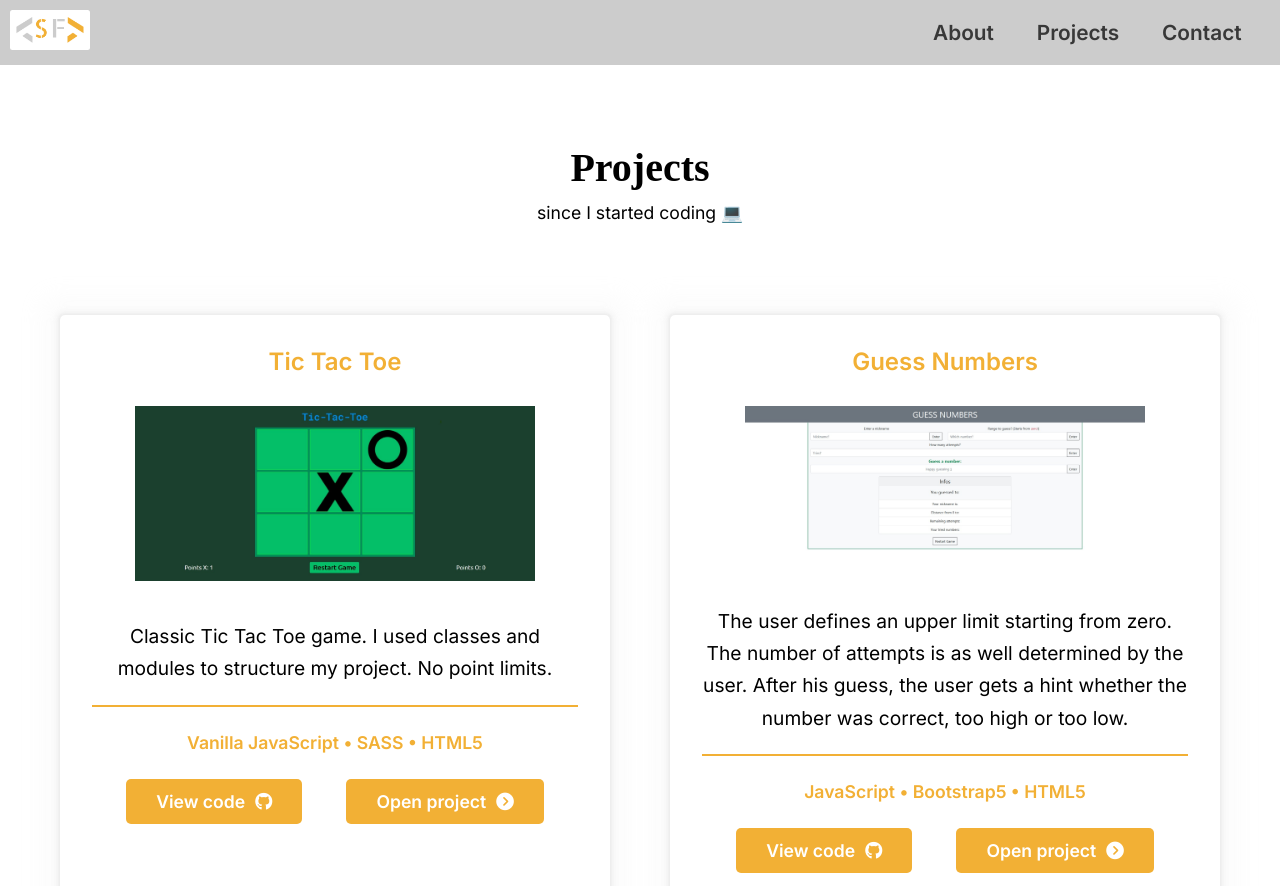
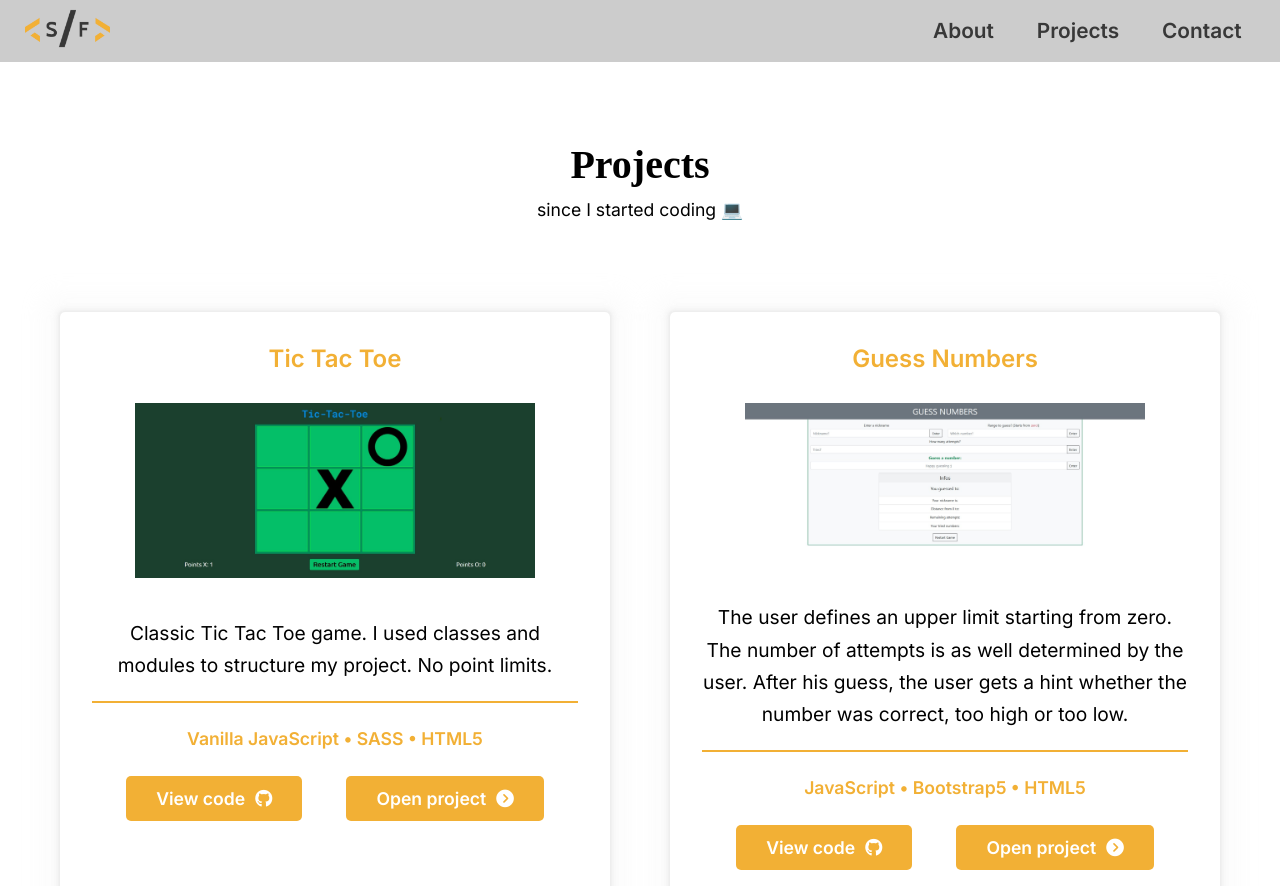
Before and after one commit to stefanfaderl/stefanfaderl.github.io, a plain HTML site: page projectsSite.html in a window 1280 px wide. Shown: the top 886 px of the page. Drawn offline with nearby package versions, Linux system fonts and the light colour scheme.

Commit message:
added new logo and favicon

```diff
--- a/projectsSite.html
+++ b/projectsSite.html
@@ -7,7 +7,7 @@
     <meta name="viewport" content="width=device-width, initial-scale=1.0">
     <title>Stefan Faderl - Portfolio</title>
     <link rel="stylesheet" href="style/style.css">
-    <link rel="icon" type="image/png" href="/images/myLogo.png">
+    <link rel="icon" type="image/png" href="/images/logoFavicon.png">
     <script src="https://kit.fontawesome.com/c2b40c48ad.js" crossorigin="anonymous"></script>
 </head>
 
@@ -17,7 +17,7 @@
             <i class="fa-solid fa-circle-chevron-up" id="progress-value"></i>
         </div>
         <a href="index.html" class="margin-right">
-            <img src="images/myLogo.png" alt="logo" tabindex="1">
+            <img src="images/logo.png" alt="logo" tabindex="1">
         </a>
         <nav>
             <ul>
@@ -38,7 +38,6 @@
 
         <div class="contentSectionWhite" id="projects">
             <article class="mainSectionsHeading">
-                <!-- <h3>All my</h3> -->
                 <p>Projects</p>
                 <h4>since I started coding 💻</h4>
             </article>
--- a/style/style.scss
+++ b/style/style.scss
@@ -89,10 +89,10 @@ header {
   background-color: $header-background;
   box-shadow: rgba(0, 0, 0, 0.4) 0px 5px 10px;
   img {
+    margin-left: 25px;
     cursor: pointer;
-    margin: 10px;
     margin-right: auto;
-    max-width: 80px;
+    max-width: 85px;
     width: 100%;
     height: auto;
     border-radius: 2.5px;
```
Also changed, not shown: datenschutz.html (+2 -2 lines), impressum.html (+2 -2 lines), index.html (+2 -2 lines), images/logo.png (added), images/logoFavicon.png (added), images/myLogo.png (deleted), style/style.css.
